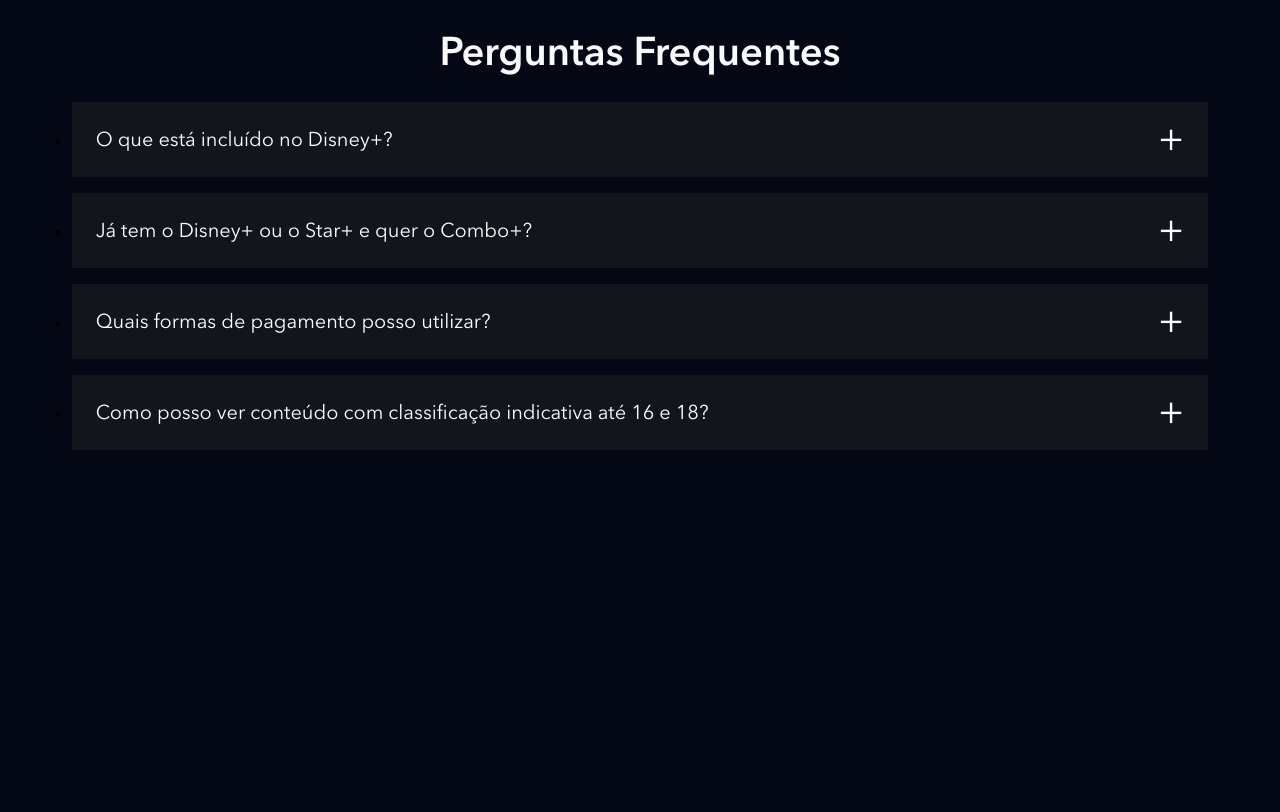
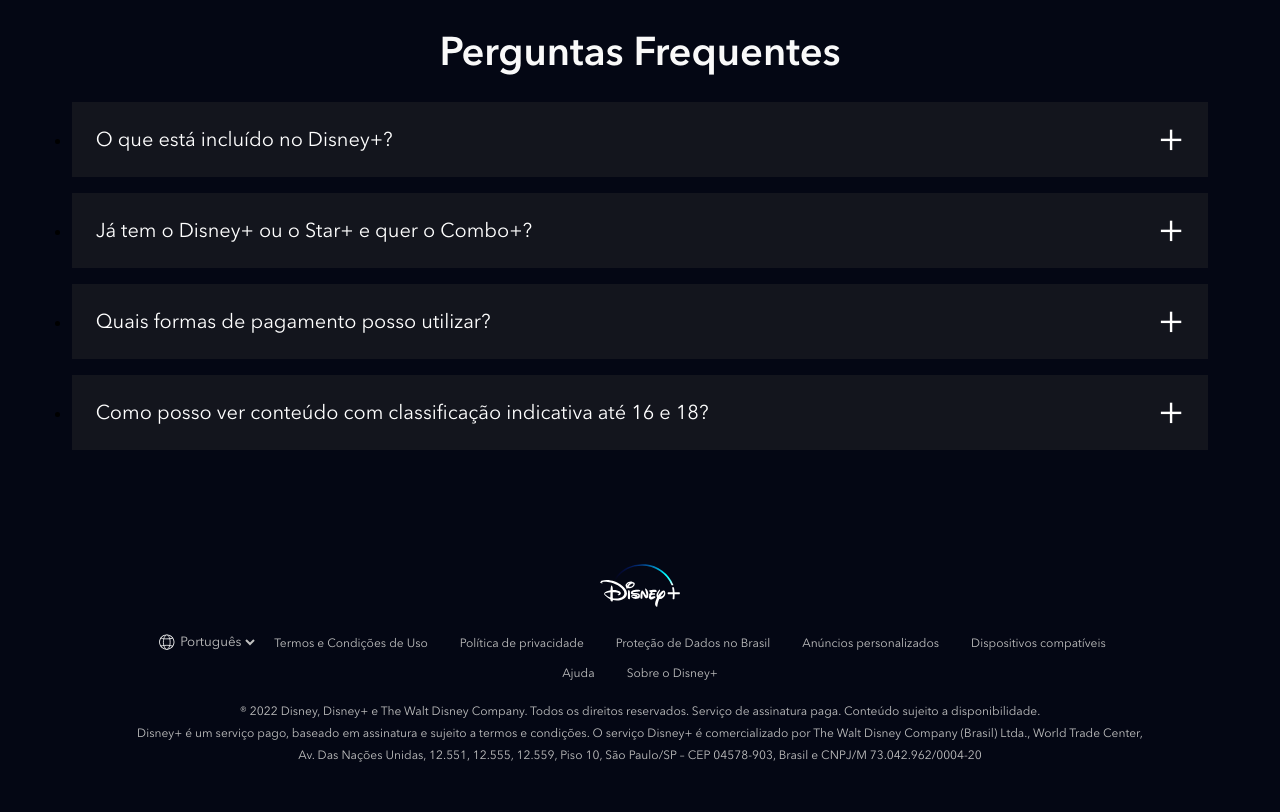
Before and after one commit to Lunes0/clone_disneyplus, a website: page index.html in a window 1280 px wide. Shown: the part 4422-5234 px from the top of the page. Before the commit the page ends 4960 px from the top, so only its background shows below. Drawn offline with nearby package versions, Linux system fonts and the light colour scheme; files that its build step writes are made by us from their sources; files whose address does not match are found by name.

Commit message:
Adicionado o rodapé do site

```diff
--- a/index.html
+++ b/index.html
@@ -239,6 +239,51 @@
             </li>
         </ul>
     </section>
+
+    <footer class="footer">
+        <div class="footer__container">
+            <img class="footer__logo" src="./dist/images/disneyplus.svg" alt="Disney+">
+        <ul class="footer__links">
+            <li class="footer__links__item">
+                <div class="language-selector">
+                    <img src="./dist/images/icones/globe.svg" alt="Globo">
+                <select>
+                    <option selected>Português</option>
+                    <option>English</option>
+                </select>
+                </div>
+            </li>
+            <li class="footer__links__item">
+                <a class="text--small" href="">Termos e Condições de Uso</a>
+            </li>
+            <li class="footer__links__item">
+                <a class="text--small" href="">Política de privacidade</a>
+            </li>
+            <li class="footer__links__item">
+                <a class="text--small" href="">Proteção de Dados no Brasil</a>
+            </li>
+            <li class="footer__links__item">
+                <a class="text--small" href="">Anúncios personalizados</a>
+            </li>
+            <li class="footer__links__item">
+                <a class="text--small" href="">Dispositivos compatíveis</a>
+            </li>
+            <li class="footer__links__item">
+                <a class="text--small" href="">Ajuda</a>
+            </li>
+            <li class="footer__links__item">
+                <a class="text--small" href="">Sobre o Disney+</a>
+            </li>
+        </ul>
+        <p class="text--small">
+            ® 2022 Disney, Disney+ e The Walt Disney Company. Todos os direitos reservados. Serviço de assinatura paga. Conteúdo sujeito a disponibilidade.
+        </p>
+        <p class="text--small">
+            Disney+ é um serviço pago, baseado em assinatura e sujeito a termos e condições. O serviço Disney+ é comercializado por The Walt Disney Company (Brasil) Ltda., World Trade Center, Av. Das Nações Unidas, 12.551, 12.555, 12.559, Piso 10, São Paulo/SP – CEP 04578-903, Brasil e CNPJ/M 73.042.962/0004-20
+        </p>
+        </div>
+    </footer>
+
     <script src="./src/main.js"></script>
 </body>
 </html>
--- /dev/null
+++ b/src/styles/_footer.scss
@@ -0,0 +1,60 @@
+@use 'variaveis';
+
+.footer {
+    padding: 26px 8px;
+    &__container {
+        max-width: 1024px;
+        width: 100%;
+        margin: 0 auto;
+        text-align: center;
+        padding-bottom: 20px;
+    }
+    &__logo {
+        width: 80px;
+        margin: 0 auto 10px;
+    }
+    &__links {
+        margin-bottom: 16px;
+        display: flex;
+        align-items: center;
+        flex-wrap: wrap;
+        justify-content: center;
+
+        &__item {
+            display: inline-block;
+
+            a {
+                text-decoration: none;
+                padding: 8px 16px;
+                cursor: pointer;
+
+                &:hover {
+                    color: lighten(variaveis.$corTextoSecundario, 20%);
+                }
+            }
+        }
+    }
+}
+
+.language-selector {
+    display: flex;
+    align-items: center;
+    height: 38px;
+    img {
+        height: 18px;
+        width: 18px;
+    }
+    select {
+        background-color: transparent;
+        border: none;
+        color: variaveis.$corTextoPrincipal;
+
+        &:hover {
+            color: variaveis.$corTextoSecundario;
+        }
+
+        option {
+            color: variaveis.$corDeFundo;
+        }
+    }
+}
--- a/src/styles/main.scss
+++ b/src/styles/main.scss
@@ -4,6 +4,7 @@
 @use 'plans';
 @use 'devices';
 @use 'faq';
+@use 'footer';
 
 @font-face {
   font-family: Avenir;
```
